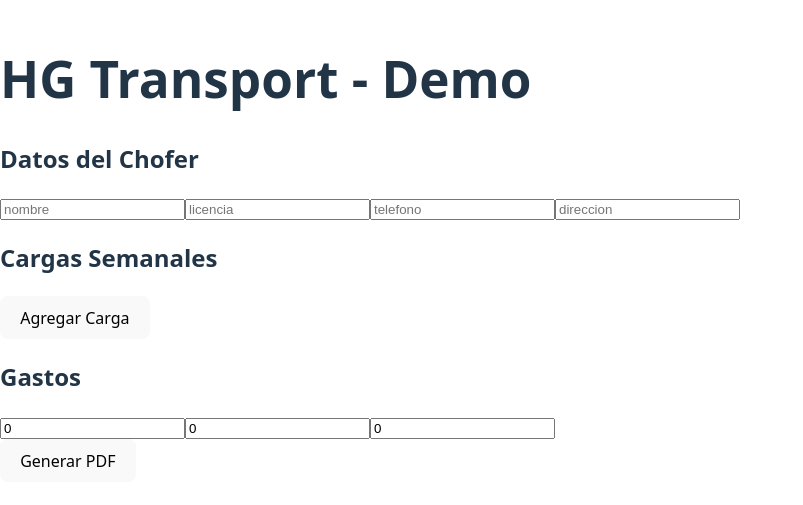
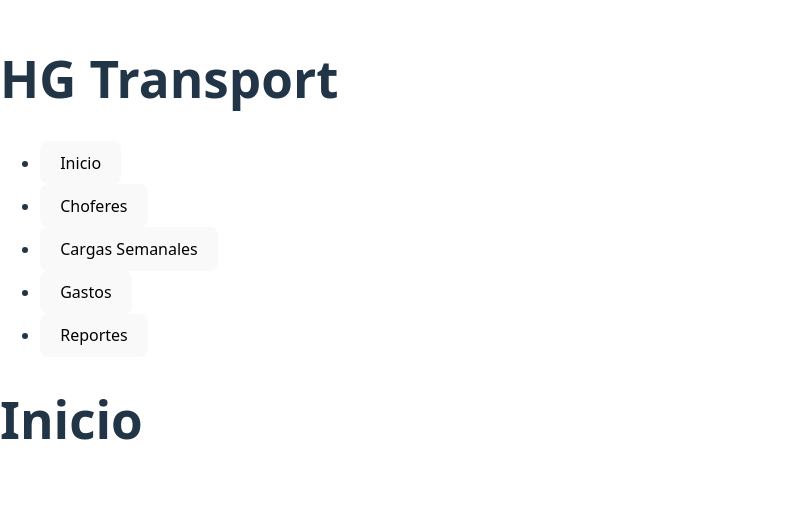
Before and after one commit to hgtransport16/hg-transport-app, a React (Vite) app: page / in a window 1280 px wide. Shown: the part 151-656 px from the top of the page, without its empty margins (0-803 px from the left). Built offline with nearby package versions, Linux system fonts and the light colour scheme.

Commit message:
Añadido menú lateral con secciones

```diff
--- a/src/App.jsx
+++ b/src/App.jsx
@@ -1,12 +1,15 @@
-// Demo sin base de datos - Sistema para HG Transport LLC
+// Demo sin base de datos - Sistema para HG Transport LLC con Menú lateral
 
 import React, { useState } from "react";
 import jsPDF from "jspdf";
+
+const menuItems = ["Inicio", "Choferes", "Cargas Semanales", "Gastos", "Reportes"];
 
 export default function App() {
   const [chofer, setChofer] = useState({ nombre: "", licencia: "", telefono: "", direccion: "" });
   const [cargas, setCargas] = useState([]);
   const [gastos, setGastos] = useState({ recurrentes: 0, adicionales: 0, combustible: 0 });
+  const [seccion, setSeccion] = useState("Inicio");
 
   const agregarCarga = () => {
     setCargas([...cargas, { fecha: "", origen: "", destino: "", precio: 0, porcentaje: 0 }]);
@@ -32,7 +35,7 @@ export default function App() {
   const generarPDF = () => {
     const doc = new jsPDF();
     doc.setFontSize(14);
-    doc.text("HG Transport LLC - Reporte Semanal", 20, 20);
+    doc.text("HG Transport LLC - Driver Pay Report", 20, 20);
     doc.text(`Chofer: ${chofer.nombre}`, 20, 30);
     doc.text(`Licencia: ${chofer.licencia}`, 20, 40);
     doc.text(`Teléfono: ${chofer.telefono}`, 20, 50);
@@ -68,11 +71,24 @@ export default function App() {
   };
 
   return (
-    <div className="p-4 max-w-3xl mx-auto">
-      <h1 className="text-xl font-bold mb-4">HG Transport - Demo</h1>
+    <div className="flex">
+      <div className="w-1/4 bg-gray-200 min-h-screen p-4">
+        <h1 className="text-xl font-bold mb-4">HG Transport</h1>
+        <ul>
+          {menuItems.map((item) => (
+            <li key={item} className="mb-2">
+              <button onClick={() => setSeccion(item)} className="text-left w-full">
+                {item}
+              </button>
+            </li>
+          ))}
+        </ul>
+      </div>
+      <div className="p-4 max-w-3xl mx-auto flex-1">
+        <h1 className="text-xl font-bold mb-4">{seccion}</h1>
 
+        {seccion === "Choferes" && (
           <div className="mb-4">
-        <h2 className="font-semibold">Datos del Chofer</h2>
             {Object.keys(chofer).map((campo) => (
               <input
                 key={campo}
@@ -83,9 +99,10 @@ export default function App() {
               />
             ))}
           </div>
+        )}
 
+        {seccion === "Cargas Semanales" && (
           <div className="mb-4">
-        <h2 className="font-semibold">Cargas Semanales</h2>
             {cargas.map((carga, index) => (
               <div key={index} className="mb-2 border p-2">
                 {Object.keys(carga).map((campo) => (
@@ -101,9 +118,10 @@ export default function App() {
             ))}
             <button onClick={agregarCarga} className="bg-blue-500 text-white px-2 py-1 rounded">Agregar Carga</button>
           </div>
+        )}
 
+        {seccion === "Gastos" && (
           <div className="mb-4">
-        <h2 className="font-semibold">Gastos</h2>
             {Object.keys(gastos).map((tipo) => (
               <input
                 key={tipo}
@@ -114,8 +132,12 @@ export default function App() {
               />
             ))}
           </div>
+        )}
 
+        {seccion === "Reportes" && (
           <button onClick={generarPDF} className="bg-green-600 text-white px-4 py-2 rounded">Generar PDF</button>
+        )}
+      </div>
     </div>
   );
 }
```
Lines whose indentation alone changed are shown as unchanged.
